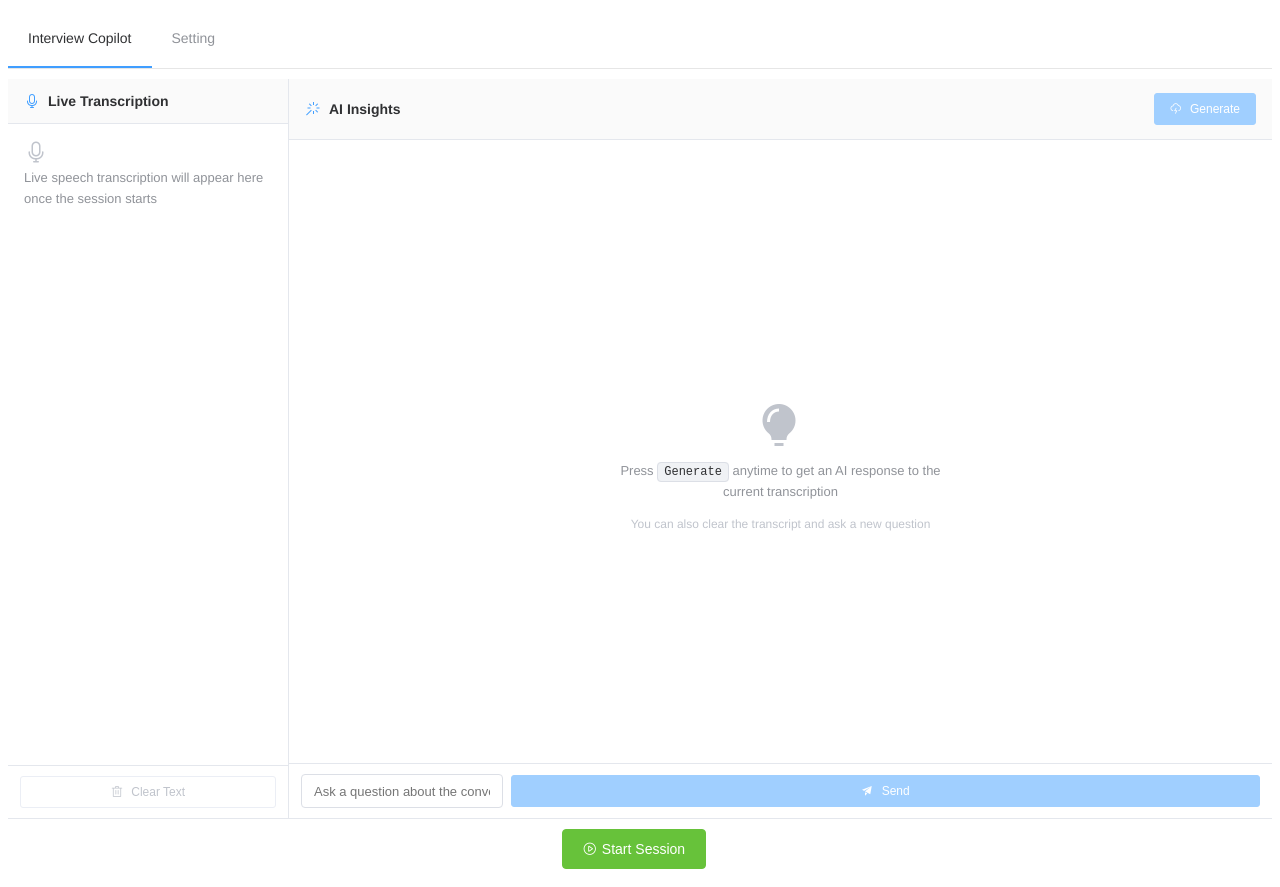
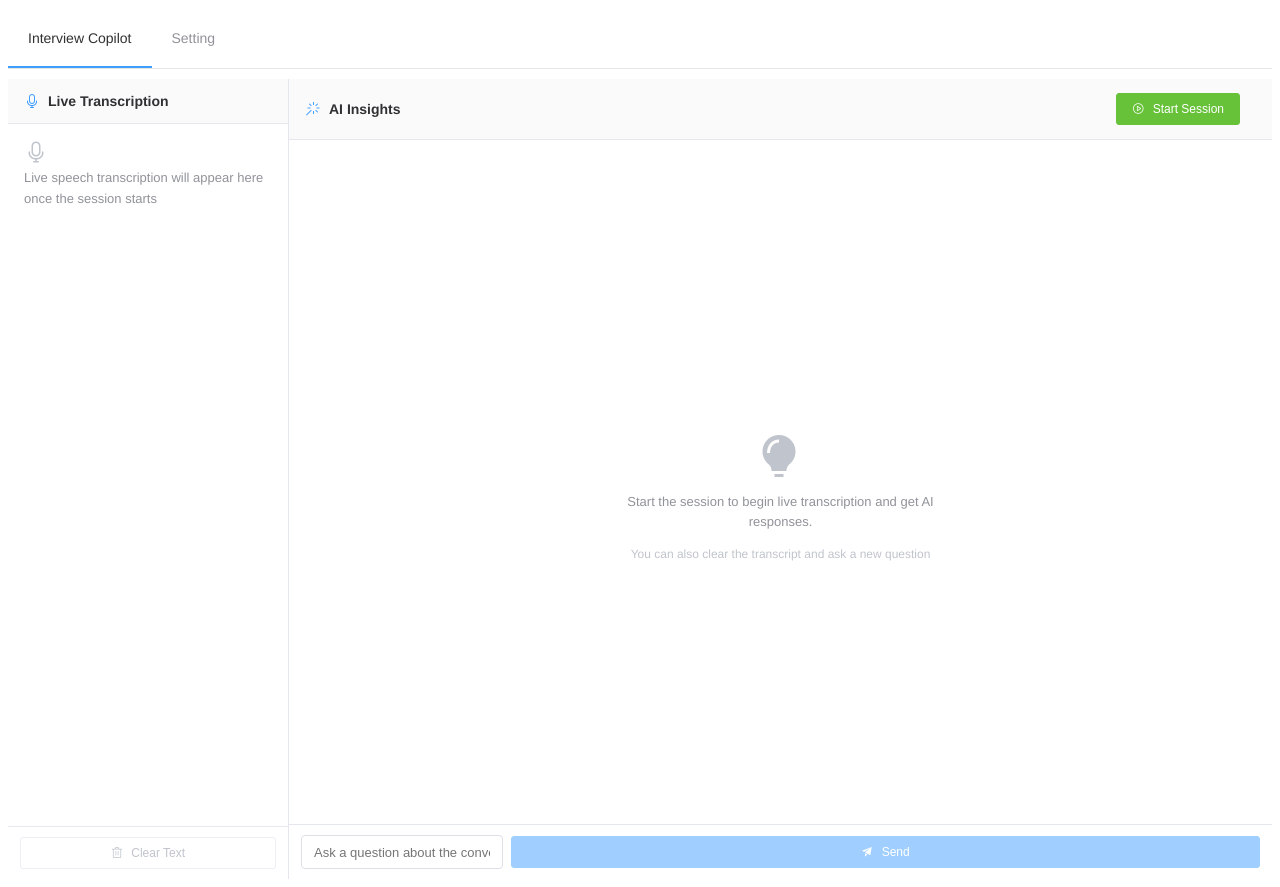
Before and after one commit to Mahesh3000/support, a Vue app: page /#/ in a window 1280 px wide. Built offline with nearby package versions, Linux system fonts and the light colour scheme.

Commit message:
enter button changes

```diff
--- a/src/views/HomeView.vue
+++ b/src/views/HomeView.vue
@@ -24,28 +24,46 @@
 
       <!-- Center: Wide GPT Answer panel -->
       <div class="main_panel">
-        <div class="panel_header">
+        <!-- <div class="panel_header">
           <i class="el-icon-magic-stick"></i>
           <span>AI Insights</span>
           <el-button class="ask_inline_btn" type="primary" size="small" icon="el-icon-lightning" @click="askCurrentText"
             :disabled="!isGetGPTAnswerAvailable" :loading="show_ai_thinking_effect">
             Generate
           </el-button>
+        </div> -->
+
+        <div class="panel_header">
+          <i class="el-icon-magic-stick"></i>
+          <span>AI Insights</span>
+
+          <el-button v-show="state === 'end'" class="ask_inline_btn" type="success" size="small"
+            icon="el-icon-video-play" @click="startCopilot" :loading="copilot_starting" :disabled="copilot_starting">
+            Start Session
+          </el-button>
+
+          <el-button v-show="state === 'ing'" class="ask_inline_btn" size="small" icon="el-icon-video-pause"
+            @click="userStopCopilot" :loading="copilot_stopping">
+            Stop Session
+          </el-button>
+
+          <MyTimer ref="MyTimer" class="header_timer" />
         </div>
-
         <div class="ai_result_wrapper">
           <LoadingIcon v-show="show_ai_thinking_effect" />
           <div v-if="!ai_result && !show_ai_thinking_effect" class="empty_state centered">
             <i class="el-icon-s-opportunity empty_icon large"></i>
-            <p>Press <kbd>Generate</kbd> anytime to get an AI response to the current transcription</p>
+            <p>Start the session to begin live transcription and get AI responses.</p>
             <p class="hint">You can also clear the transcript and ask a new question</p>
           </div>
           <div class="ai_result_content" v-if="ai_result">{{ ai_result }}</div>
         </div>
 
         <form class="panel_footer ask_bar" @submit.prevent="askCurrentText">
+          <!-- <input v-model="customQuestion" type="text" placeholder="Ask a question about the conversation..."
+            class="ask_input_native" @keydown.enter.prevent="askCurrentText" /> -->
           <input v-model="customQuestion" type="text" placeholder="Ask a question about the conversation..."
-            class="ask_input_native" @keydown.enter.prevent="askCurrentText" />
+            class="ask_input_native" />
           <el-button type="primary" size="small" icon="el-icon-s-promotion" :disabled="!isGetGPTAnswerAvailable"
             native-type="submit">
             Send
@@ -56,13 +74,13 @@
     </div>
 
     <!-- Bottom control bar -->
-    <div class="title_function_bar">
+    <!-- <div class="title_function_bar">
       <el-button type="success" icon="el-icon-video-play" @click="startCopilot" v-show="state === 'end'"
         :loading="copilot_starting" :disabled="copilot_starting">Start Session</el-button>
       <el-button icon="el-icon-video-pause" :loading="copilot_stopping" @click="userStopCopilot"
         v-show="state === 'ing'">Stop Session</el-button>
       <MyTimer ref="MyTimer" />
-    </div>
+    </div> -->
 
   </div>
 </template>
@@ -76,11 +94,13 @@ import config_util from "../utils/config_util"
 export default {
   name: 'HomeView',
   components: { LoadingIcon, MyTimer },
+
   computed: {
     isGetGPTAnswerAvailable() {
       return !!this.currentText
     }
   },
+
   data() {
     return {
       currentText: "",
@@ -95,36 +115,30 @@ export default {
       mediaRecorder: null,
     }
   },
+
+  mounted() {
+    window.addEventListener("keydown", this.handleGlobalEnter);
+  },
+
+  beforeDestroy() {
+    window.removeEventListener("keydown", this.handleGlobalEnter);
+  },
+
   methods: {
+    handleGlobalEnter(e) {
+      if (e.key !== "Enter") return;
 
-    // ─── GPT ───────────────────────────────────────────────────────────────
-    // async askCurrentText() {
-    //   const apiKey = config_util.openai_key();
-    //   let content = this.customQuestion || this.currentText
-    //   this.ai_result = ""
-    //   this.show_ai_thinking_effect = true
-    //   const model = config_util.gpt_model()
-    //   const gpt_system_prompt = config_util.gpt_system_prompt()
-    //   content = gpt_system_prompt + "\n" + content
+      const tag = document.activeElement?.tagName?.toLowerCase();
+      const isTypingInField =
+        tag === "textarea" ||
+        (tag === "input" && document.activeElement?.type !== "button");
 
-    //   try {
-    //     if (!apiKey) throw new Error("You should setup an Open AI Key!")
-    //     const openai = new OpenAI({ apiKey, dangerouslyAllowBrowser: true })
-    //     const stream = await openai.chat.completions.create({
-    //       model,
-    //       messages: [{ role: "user", content }],
-    //       stream: true,
-    //     });
-    //     this.show_ai_thinking_effect = false
-    //     for await (const chunk of stream) {
-    //       this.ai_result += chunk.choices[0]?.delta?.content || ""
-    //     }
-    //   } catch (e) {
-    //     this.show_ai_thinking_effect = false
-    //     this.ai_result = "" + e
-    //   }
-    // },
+      // optional: allow Enter everywhere except textarea
+      if (isTypingInField && tag === "textarea") return;
 
+      e.preventDefault();
+      this.askCurrentText();
+    },
 
     async askCurrentText() {
       if (this.show_ai_thinking_effect) return;
@@ -383,6 +397,10 @@ ${this.customQuestion || "Answer the last question from the transcription."}`
   position: relative;
 }
 
+.header_timer {
+  margin-left: 8px;
+}
+
 .ai_result_content {
   font-size: 14px;
   line-height: 1.8;
```
